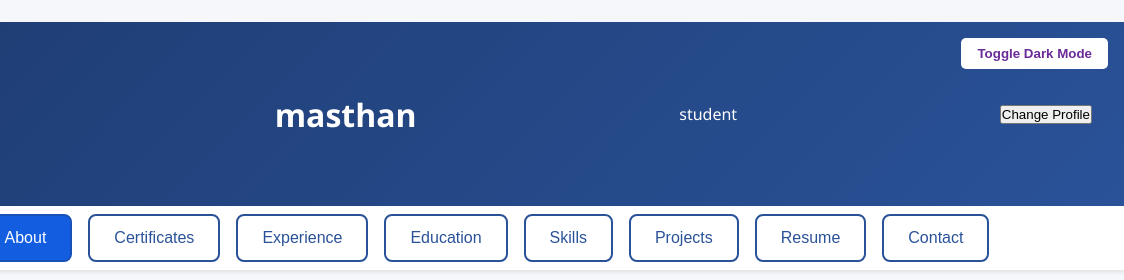
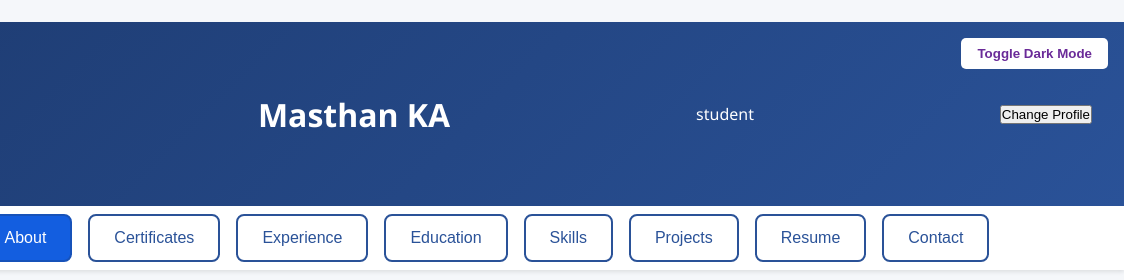
Before and after one commit to masthan858/Project-, a plain HTML site: page index.html in a window 1280 px wide. Shown: the top 280 px of the page, 156-1280 px from the left. Drawn offline with Linux system fonts and the light colour scheme.

Commit message:
index.html

```diff
--- a/index.html
+++ b/index.html
@@ -200,7 +200,7 @@
   <button class="dark-toggle" onclick="toggleDarkMode()">Toggle Dark Mode</button>
   <img src="./shyamala.jpg" alt="Profile Picture" class="profile-picture" id="profileImage" style="margin: 0 1rem 0 0; align-self: flex-start;">
   <div style="text-align: left;">
-    <h1> masthan</h1>
+    <h1> Masthan KA</h1>
 
   </div>
   <p>student </p>
```
